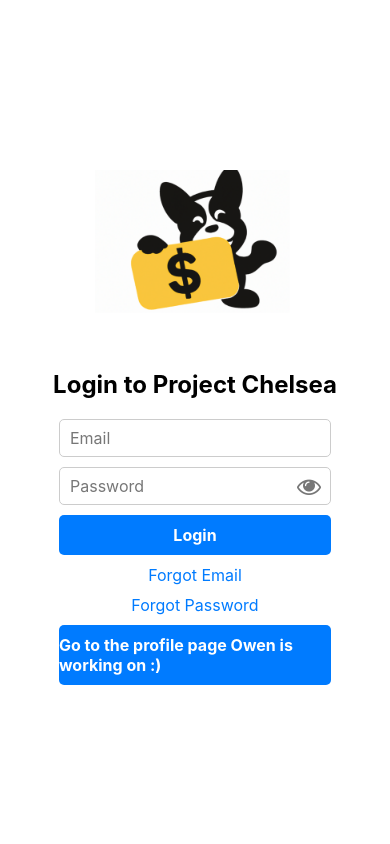
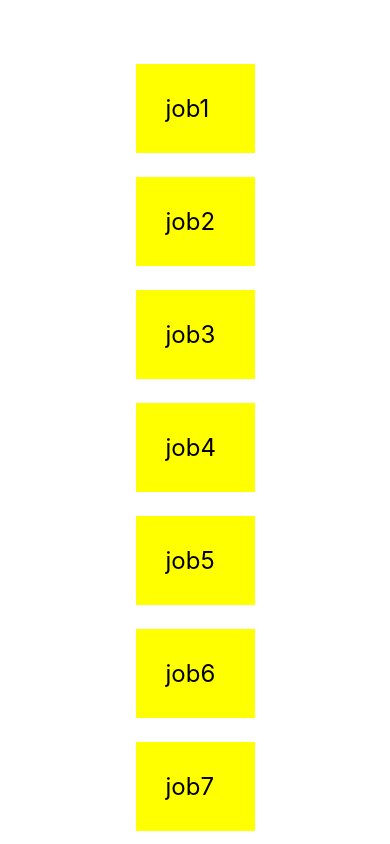
Before and after one commit to Carfalgrof/Pellissippi-Project, a React Native app: screen / in a window 390 px wide. Built offline with nearby package versions, Linux system fonts and the light colour scheme.

Commit message:
added home page
added a home page for working on navigation

```diff
--- a/App.js
+++ b/App.js
@@ -1,11 +1,13 @@
 import React from 'react';
 import { View, StyleSheet } from 'react-native';
 import LoginPage from './Screens/LoginPage';
+import HomePage from './Screens/HomePage';
+
 
 const App = () => {
   return (
     <View style={styles.container}>
-      <LoginPage />
+      <HomePage />
     </View>
   );
 }
--- /dev/null
+++ b/Screens/HomePage.js
@@ -0,0 +1,51 @@
+import React, { useState } from 'react';
+import { StatusBar, StyleSheet, Text, View, TextInput, TouchableOpacity, Alert, Image, ScrollView } from 'react-native';
+
+export default function HomePage() {
+
+    const [job, setJob] =useState([
+        { name: 'job1', key: '1'},
+        { name: 'job2', key: '2'},
+        { name: 'job3', key: '3'},
+        { name: 'job4', key: '4'},
+        { name: 'job5', key: '5'},
+        { name: 'job6', key: '6'},
+        { name: 'job7', key: '7'},
+        { name: 'job8', key: '8'},
+        { name: 'job9', key: '9'},
+        { name: 'job10', key: '10'},
+    ]);
+
+    return (
+        <View style={styles.container}>
+
+            <ScrollView>
+            { job.map((item) => {
+                return (
+                    <View key={item.key}>
+                        <Text style={styles.item}>{item.name}</Text>
+                    </View>
+                )
+            })}
+            </ScrollView>
+        </View>
+    );
+
+}
+
+const styles = StyleSheet.create({
+    container: {
+        flex: 1,
+        backgroundColor: "#fff",
+        paddingTop: 40,
+        marginHorizontal: 20
+
+    },
+    item : {
+        backgroundColor: 'yellow',
+        marginTop: 24,
+        padding: 30,
+        fontSize: 24
+
+    }
+})
```
